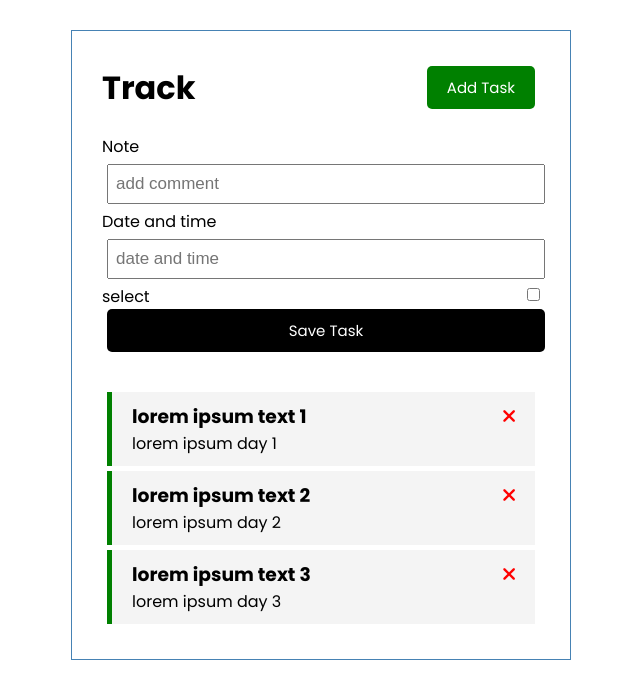
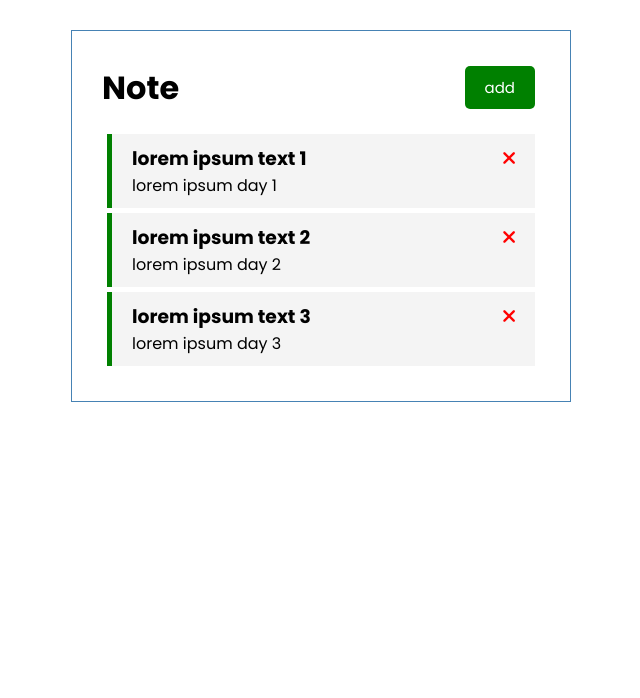
Before and after one commit to fasomxonov/VueNote, a Vue app: page / in a window 1280 px wide. Shown: the top 698 px of the page, without its empty margins (319-959 px from the left). Built offline with nearby package versions, Linux system fonts and the light colour scheme.

Commit message:
add event btn

```diff
--- a/src/App.vue
+++ b/src/App.vue
@@ -1,7 +1,9 @@
 <template>
   <div class="container">
-    <Header title="Track" />
-    <AddTask/>
+    <Header @toggle-add-task="toggleAddTask" title="Note" :showAddTask="showAddTask" />
+    <div v-if="showAddTask">
+      <AddTask @add-task="addTask" />
+    </div>
     <Tasks @toggle-reminder="toggleReminder" @delete-task="deleteTask" :tasks="tasks" />
   </div>
 </template>
@@ -19,10 +21,17 @@ export default {
   },
   data() {
     return {
-      tasks: []
+      tasks: [],
+      showAddTask: false,
     }
   },
   methods: {
+    toggleAddTask() {
+      this.showAddTask = !this.showAddTask
+    },
+    addTask(task) {
+      this.tasks = [...this.tasks, task]
+    },
     deleteTask(id) {
       if (confirm('Do you want to delete')) {
         this.tasks = this.tasks.filter((task) => task.id !== id)
@@ -30,7 +39,7 @@ export default {
     },
     toggleReminder(id) {
       this.tasks = this.tasks.map((task) => task.id === id ? {...task, reminder: !task.reminder} : task)
-    }
+    },
   },
   created() {
     this.tasks = [
--- a/src/components/Button.vue
+++ b/src/components/Button.vue
@@ -13,7 +13,7 @@ export default {
     },
     methods: {
         onClick() {
-
+            this.$emit('toggle-add-task')
         }
     },
 }
--- a/src/components/Header.vue
+++ b/src/components/Header.vue
@@ -1,7 +1,7 @@
 <template>
     <header>
         <h1>{{ title }}</h1>
-        <Button text="Add Task" color="green" />
+        <Button @toggle-add-task="$emit('toggle-add-task')" :text="showAddTask ? 'close': 'add'" color="green" />
     </header>
 </template>
 
@@ -13,8 +13,12 @@ export default {
         Button,
     },
     props: {
-        title: String
+        title: String,
+        showAddTask: Boolean,
     },
+    emits: [
+        'toggle-add-task',
+    ]
 }
 </script>
 
```
